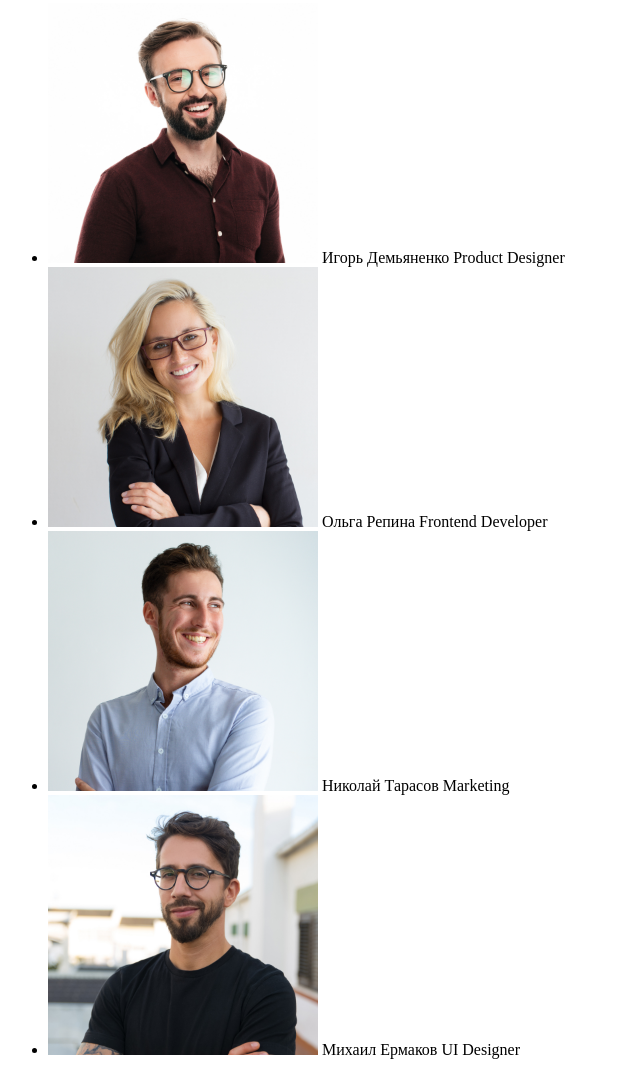
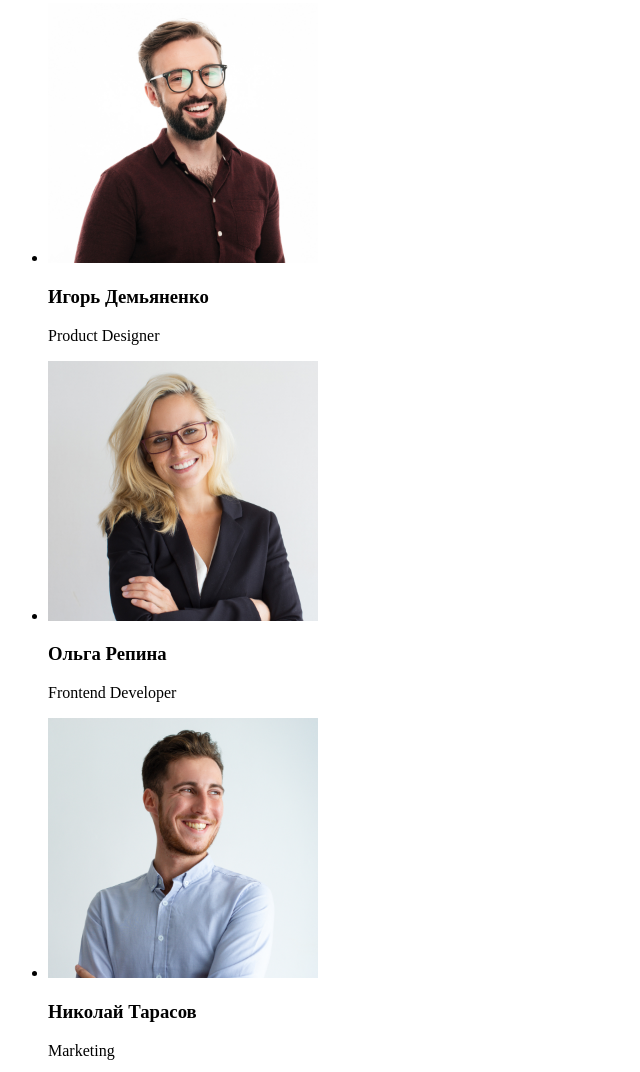
Before and after one commit to Rrr69/goit-markup-hw-01, a plain HTML site: page index.html in a window 1280 px wide. Shown: the part 1573-2645 px from the top of the page, without its empty margins (0-640 px from the left). Drawn offline with Linux system fonts and the light colour scheme.

Commit message:
Update index.html

```diff
--- a/index.html
+++ b/index.html
@@ -93,31 +93,29 @@
             <ul>
                 <li>
                     <img src="./images/img11.jpg" alt="Игорь Демьяненко" width="270">
-                        Игорь Демьяненко
-                    <span>
-                        Product Designer
-                    </span>
+                        <h3>Игорь Демьяненко</h3>
+                    <p>Product Designer</p>
+
+
                 </li>
                 <li>
                     <img src="./images/img22.jpg" alt="Ольга Репина" width="270">
-                        Ольга Репина
-                    <span>
-                        Frontend Developer
-                    </span>
+                        <h3>Ольга Репина</h3>
+                    <p>Frontend Developer</P>
                 </li>
                 <li>
                     <img src="./images/img33.jpg" alt="Николай Тарасов" width="270">
-                        Николай Тарасов
-                    <span>
+                        <h3>Николай Тарасов</h3>
+                    <p>
                         Marketing
-                    </span>
+                    </p>
                 </li>
                 <li>
                     <img src="images/img44.jpg" alt="Михаил Ермаков" width="270">
-                        Михаил Ермаков
-                    <span>
+                        <h3>Михаил Ермаков</h3>
+                    <p>
                         UI Designer
-                    </span>
+                    </p>
                 </li>
             </ul>
         </section>
```
